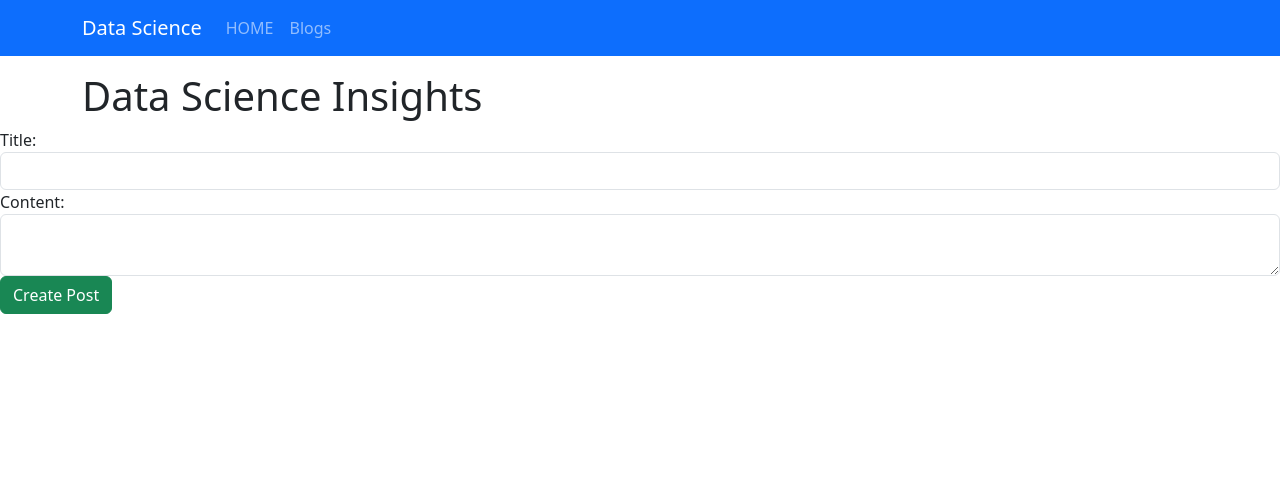
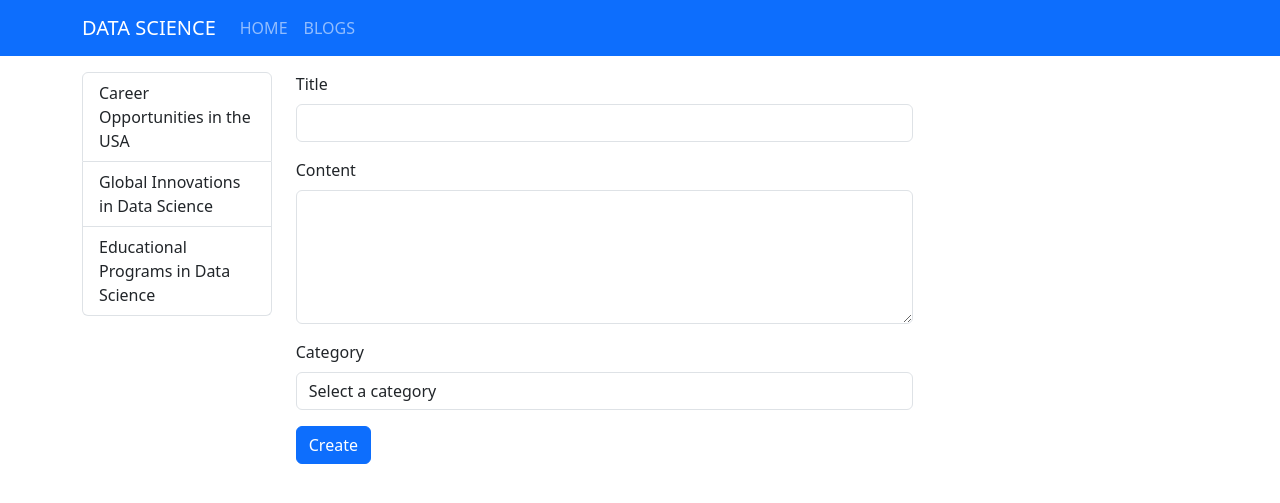
Before and after one commit to zeynepkry/DjangoBloggAppChatCPTAPI, a Django app: page /create/ in a window 1280 px wide. Shown: the top 503 px of the page. Run offline with Django 5.2, Linux system fonts and the light colour scheme; data comes from the database, SQL or seed files in the repository; both versions use the stored data as it was after the commit; some libraries are stand-ins or nearby versions.

Commit message:
categories

```diff
--- a/blogapp/blog/models.py
+++ b/blogapp/blog/models.py
@@ -2,10 +2,11 @@ from django.db import models
 from django.utils import timezone
 
 class Category(models.Model):
-    name = models.CharField(max_length=100)
+    name = models.CharField(max_length=225)
 
     def __str__(self):
         return self.name
+
 class Post(models.Model):
     title = models.CharField(max_length=200)
     content = models.TextField()
@@ -13,5 +14,6 @@ class Post(models.Model):
     created_at = models.DateTimeField(default=timezone.now)
     is_published = models.BooleanField(default=False)
     category = models.ForeignKey(Category, on_delete=models.CASCADE, related_name='posts', null=True, blank=True)
+
     def __str__(self):
         return self.title
--- a/blogapp/blog/templates/blog/create_post.html
+++ b/blogapp/blog/templates/blog/create_post.html
@@ -1,16 +1,51 @@
 {% extends 'base.html' %}
+{% block title %}Create Post{% endblock %}
+{% block main_content %}
+<div class="row">
+    <div class="col-3">
+        <div class="list-group" id="category-list">
+            {% for category in categories %}
+            <a class="list-group-item list-group-item-action" href="#" data-category-id="{{ category.id }}">{{ category.name }}</a>
+            {% endfor %}
+        </div>
+    </div>
+    <div class="col-9">
+        <form method="post">
+            {% csrf_token %}
+            <div class="mb-3">
+                <label for="title" class="form-label">Title</label>
+                <input type="text" class="form-control" id="title" name="title" required>
+            </div>
+            <div class="mb-3">
+                <label for="content" class="form-label">Content</label>
+                <textarea class="form-control" id="content" name="content" rows="5" required></textarea>
+            </div>
+            <div class="mb-3">
+                <label for="category" class="form-label">Category</label>
+                <select class="form-control" id="category" name="category" required>
+                    <option value="" selected disabled>Select a category</option>
+                    {% for category in categories %}
+                    <option value="{{ category.id }}">{{ category.name }}</option>
+                    {% endfor %}
+                </select>
+            </div>
+            <button type="submit" class="btn btn-primary">Create</button>
+        </form>
+    </div>
+</div>
 
-{% block content %}
-<form method="post" action="{% url 'create_post' %}">
-    {% csrf_token %}
-    <div class="form-group">
-        <label for="title">Title:</label>
-        <input type="text" class="form-control" id="title" name="title">
-    </div>
-    <div class="form-group">
-        <label for="content">Content:</label>
-        <textarea class="form-control" id="content" name="content"></textarea>
-    </div>
-    <button type="submit" class="btn btn-success">Create Post</button>
-</form>
+<script>
+    document.addEventListener('DOMContentLoaded', function() {
+        const categoryLinks = document.querySelectorAll('#category-list a');
+        const categorySelect = document.getElementById('category');
+
+        categoryLinks.forEach(link => {
+            link.addEventListener('click', function(event) {
+                event.preventDefault();
+                const categoryId = this.getAttribute('data-category-id');
+                categorySelect.value = categoryId;
+            });
+        });
+    });
+</script>
 {% endblock %}
--- a/blogapp/blog/urls.py
+++ b/blogapp/blog/urls.py
@@ -5,9 +5,9 @@ urlpatterns = [
     path("", views.index, name="index"),
     path("index/", views.index, name="index"),
     path("blogs/", views.blogs, name="blogs"),
-    path("blogs/<int:id>/", views.blog_details, name="blog_details"),
+    path("category/<int:category_id>/", views.blogs, name="blogs_by_category"),
+    path("post/<int:id>/", views.blog_details, name="blog_details"),
     path("create/", views.create_post, name="create_post"),
     path("update/<int:id>/", views.update_post, name="update_post"),
     path("delete/<int:id>/", views.delete_post, name="delete_post"),
-
 ]
--- a/blogapp/blog/views.py
+++ b/blogapp/blog/views.py
@@ -1,35 +1,49 @@
 from django.shortcuts import render, redirect, get_object_or_404
-from django.http import HttpResponse
-from .models import Post
+from .models import Post, Category
 
 def index(req):
+    categories = Category.objects.all()
     posts = Post.objects.all()
-    return render(req, 'blog/index.html', {'posts': posts})
+    return render(req, 'blog/index.html', {'posts': posts, 'categories': categories})
 
-def blogs(req):
-    posts = Post.objects.all()
-    return render(req, 'blog/blogs.html', {'posts': posts})
+def blogs(req, category_id=None):
+    categories = Category.objects.all()
+    if category_id:
+        posts = Post.objects.filter(category_id=category_id)
+    else:
+        posts = Post.objects.all()
+    return render(req, 'blog/blogs.html', {'posts': posts, 'categories': categories})
 
 def blog_details(req, id):
     post = get_object_or_404(Post, id=id)
     return render(req, 'blog/details.html', {'post': post})
 
 def create_post(req):
+    categories = Category.objects.all()
     if req.method == "POST":
         title = req.POST.get('title')
         content = req.POST.get('content')
-        post = Post.objects.create(title=title, content=content)
+        category_id = req.POST.get('category')
+        if category_id:
+            category = Category.objects.get(id=category_id)
+        else:
+            category = None
+        post = Post.objects.create(title=title, content=content, category=category)
         return redirect('blog_details', id=post.id)
-    return render(req, 'blog/create_post.html')
+    return render(req, 'blog/create_post.html', {'categories': categories})
 
 def update_post(req, id):
     post = get_object_or_404(Post, id=id)
+    categories = Category.objects.all()
     if req.method == "POST":
         post.title = req.POST.get('title')
         post.content = req.POST.get('content')
+        category_id = req.POST.get('category')
+        if category_id:
+            post.category = Category.objects.get(id=category_id)
         post.save()
         return redirect('blog_details', id=post.id)
-    return render(req, 'blog/update_post.html', {'post': post})
+    return render(req, 'blog/update_post.html', {'post': post, 'categories': categories})
 
 def delete_post(req, id):
     post = get_object_or_404(Post, id=id)
--- a/blogapp/templates/base.html
+++ b/blogapp/templates/base.html
@@ -1,5 +1,4 @@
 {% load static %}
-
 <!DOCTYPE html>
 <html lang="en">
 <head>
@@ -18,33 +17,24 @@
 <body>
     <nav class="navbar navbar-dark bg-primary navbar-expand-lg">
         <div class="container">
-            <a class="navbar-brand" href="{% url 'index' %}">Data Science</a>
+            <a class="navbar-brand" href="#">DATA SCIENCE </a>
             <ul class="navbar-nav me-auto">
                 <li class="nav-item">
                     <a class="nav-link" href="{% url 'index' %}">HOME</a>
                 </li>
                 <li class="nav-item">
-                    <a class="nav-link" href="{% url 'blogs' %}">Blogs</a>
+                    <a class="nav-link" href="{% url 'blogs' %}">BLOGS</a>
                 </li>
             </ul>
         </div>
     </nav>
     <div class="container mt-3">
         {% block title_header %}
-        <h1>Data Science Insights</h1>
         {% endblock %}
         <div class="row">
-            <div class="col-3">
-                <div class="list-group">
-                    {% for category in categories %}
-                    <a class="list-group-item list-group-item-action" href="{% url 'category_posts' category.id %}">{{ category.name }}</a>
-                    {% endfor %}
-                </div>
-            </div>
+
             <div class="col-9">
-                {% block main_content %}
-                <!-- Main content updates dynamically based on the topic selected from the sidebar -->
-                {% endblock %}
+                {% block main_content %}{% endblock %}
             </div>
         </div>
     </div>
```
Also changed, not shown: blogapp/blog/templates/blog/blogs.html (+13 -1 lines), blogapp/blog/templates/blog/update_post.html (+18 -10 lines), blogapp/db.sqlite3.
